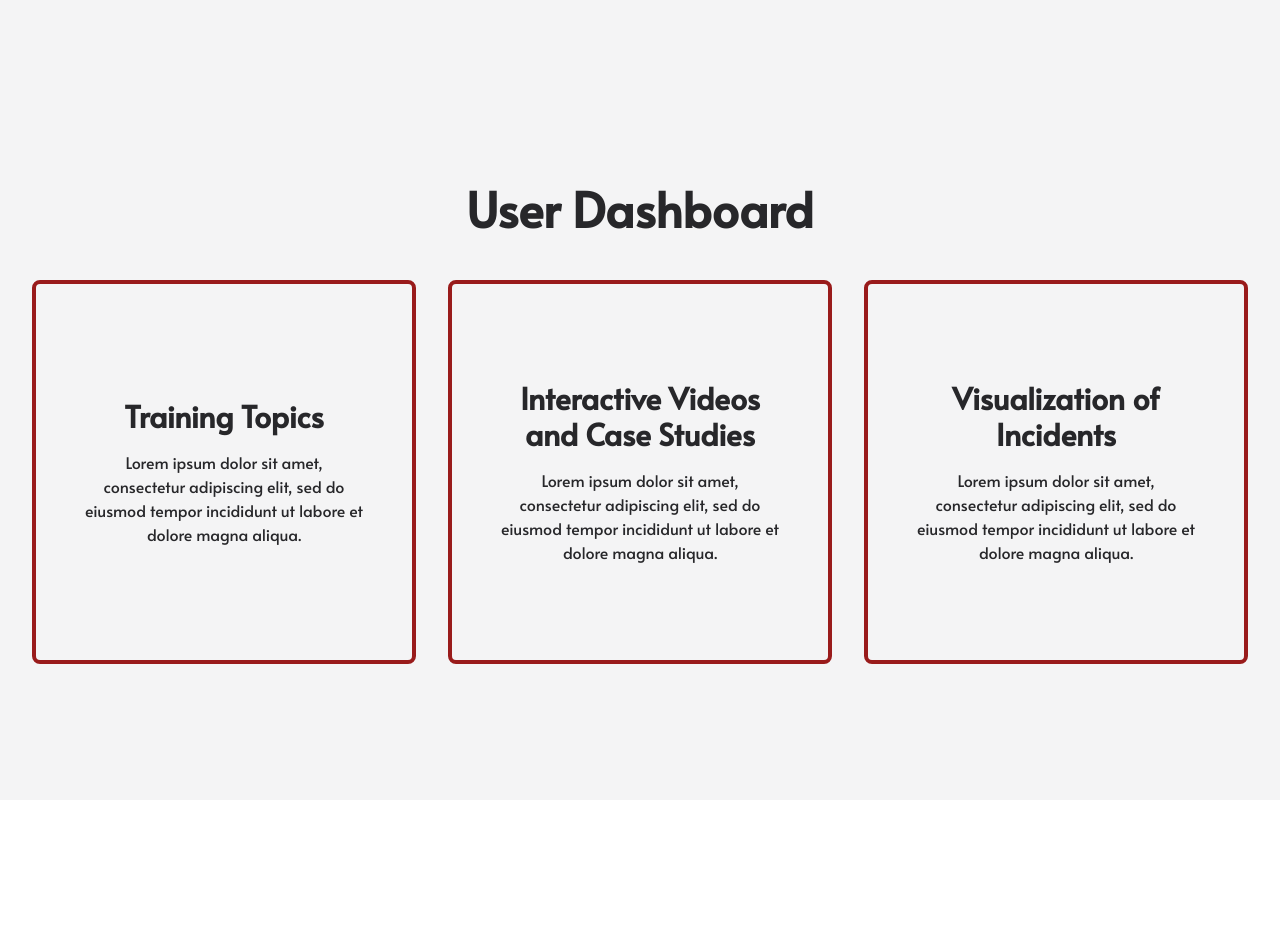
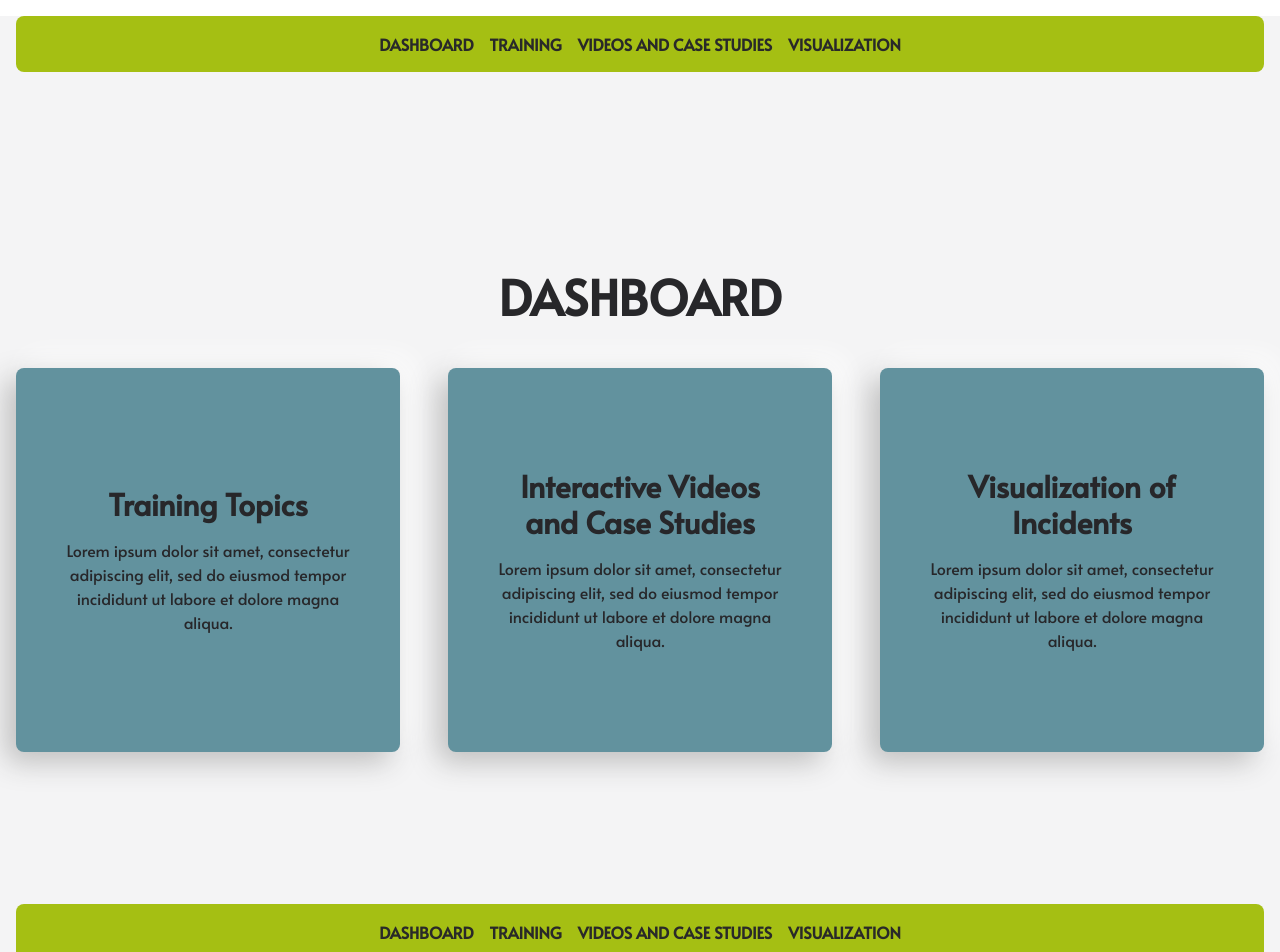
Before and after one commit to injili/cy_edu, a React (Vite) app: page / in a window 1280 px wide. Shown: the top 952 px of the page. Before the commit the page ends 800 px from the top, so only its background shows below. Built offline with nearby package versions, Linux system fonts and the light colour scheme; a web font is replaced by a local one.

Commit message:
the color updated

```diff
--- a/src/components/footer.jsx
+++ b/src/components/footer.jsx
@@ -1,5 +1,15 @@
+import { Link } from "react-router-dom";
+
 export default function Footer() {
     return (
-        <div></div>
+        <div className="bottom-0 m-4 p-4 rounded-lg bg-secondprimary font-alata">
+            <ul className="flex font-black gap-4 font-alata justify-center items-center text-firstprimary">
+                <Link to="/"><li className="hover:text-thirdprimary">DASHBOARD</li></Link>
+                <Link to="/training"><li className="hover:text-thirdprimary">TRAINING</li></Link>
+                <Link to="/interactive"><li className="hover:text-thirdprimary">VIDEOS AND CASE STUDIES</li></Link>
+                <Link to="/visualization"><li className="hover:text-thirdprimary">VISUALIZATION</li></Link>
+            </ul>
+            <p className="text-center py-4">Built and maintained by CONSOLATA</p>
+        </div>
     )
 }
--- a/src/components/navigation.jsx
+++ b/src/components/navigation.jsx
@@ -1,5 +1,14 @@
+import { Link } from "react-router-dom";
+
 export default function Navigation() {
     return (
-        <div></div>
+        <div className="sticky top-0">
+            <ul className="m-4 p-4 rounded-lg bg-secondprimary flex font-black gap-4 font-alata justify-center items-center text-firstprimary">
+            <Link to="/"><li className="hover:text-thirdprimary">DASHBOARD</li></Link>
+                <Link to="/training"><li className="hover:text-thirdprimary">TRAINING</li></Link>
+                <Link to="/interactive"><li className="hover:text-thirdprimary">VIDEOS AND CASE STUDIES</li></Link>
+                <Link to="/visualization"><li className="hover:text-thirdprimary">VISUALIZATION</li></Link>
+            </ul>
+        </div>
     )
 }
--- a/src/pages/Dash.jsx
+++ b/src/pages/Dash.jsx
@@ -3,12 +3,12 @@ import { Link } from "react-router-dom";
 export default function Dash(){
     return (
         <div className='font-alata'>
-            <div className='flex flex-col h-screen items-center justify-center text-white'>
-            <h1 className='p-12 font-black text-5xl text-center text-zinc-800'>User Dashboard</h1>
-                <div className='grid grid-cols-3 gap-2 lg:gap-8 flex'>
+            <div className='flex flex-col min-h-screen items-center justify-center text-white'>
+            <h1 className='p-12 font-black text-5xl text-center text-zinc-800'>DASHBOARD</h1>
+                <div className='grid lg:grid-cols-3 gap-4 lg:gap-12 flex'>
                     <Link to="/training">
-                    <div className='border border-red-800 border-4 hover:text-white text-zinc-800
-                                    col-span-1 aspect-square text-center hover:bg-red-800 p-12 w-96
+                    <div className='hover:shadow-teo shadow-neo hover:text-white text-zinc-800
+                                    col-span-1 aspect-square text-center bg-forthprimary p-12 w-96
                                     flex flex-col gap-4 items-center justify-center rounded-lg'>
                         <h2 className='font-black text-3xl'>Training Topics</h2>
                         <p>
@@ -18,8 +18,8 @@ export default function Dash(){
                     </div>
                     </Link>
                     <Link to="/interactive">
-                    <div className='border border-red-800 border-4 hover:text-white text-zinc-800
-                                    col-span-1 aspect-square text-center hover:bg-red-800 p-12 w-96
+                    <div className='hover:shadow-teo shadow-neo hover:text-white text-zinc-800
+                                    col-span-1 aspect-square text-center bg-forthprimary p-12 w-96
                                     flex flex-col gap-4 items-center justify-center rounded-lg'>
                         <h2 className='font-black text-3xl'>Interactive Videos and Case Studies</h2>
                         <p>
@@ -29,8 +29,8 @@ export default function Dash(){
                     </div>
                     </Link>
                     <Link to="/visualization">
-                    <div className='border border-red-800 border-4 hover:text-white text-zinc-800
-                                    col-span-1 aspect-square text-center hover:bg-red-800 p-12 w-96
+                    <div className='hover:shadow-teo shadow-neo hover:text-white text-zinc-800
+                                    col-span-1 aspect-square text-center bg-forthprimary p-12 w-96
                                     flex flex-col gap-4 items-center justify-center rounded-lg'>
                         <h2 className="font-black text-3xl">Visualization of Incidents</h2>
                         <p>
--- a/tailwind.config.js
+++ b/tailwind.config.js
@@ -6,6 +6,12 @@ export default {
   ],
   theme: {
     extend: {
+      colors: {
+        firstprimary: '#292929',
+        secondprimary: '#A5BF13',
+        thirdprimary: '#F0F0F0',
+        forthprimary: '#62929E',
+      },
       boxShadow: {
         neo: '-10px 10px 29px #bebebe, 10px -10px 29px #ffffff',
         teo: '-5px 5px 15px #bebebe,5px -5px 15px #ffffff',
```
